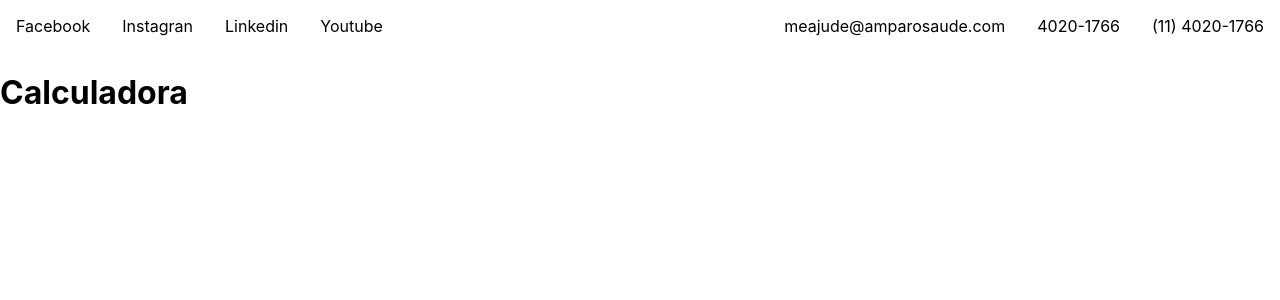
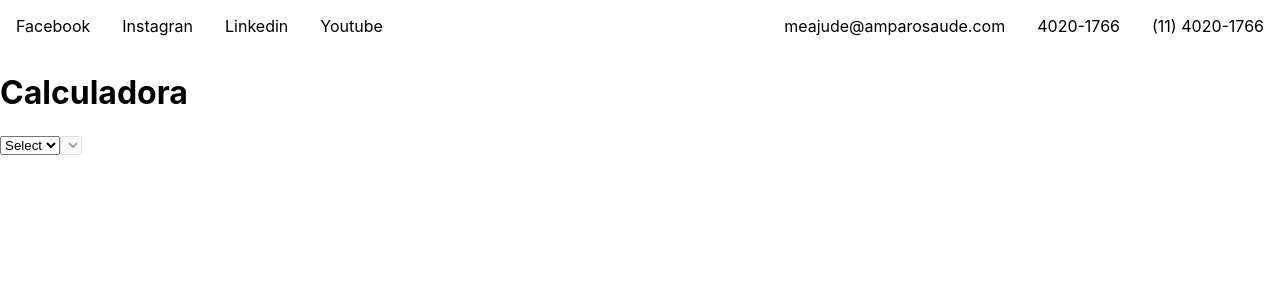
Before and after one commit to joaoreisjpk/Amparo-Saude-Challenge, a Next.js app: page /calculadora in a window 1280 px wide. Shown: the top 300 px of the page. Built offline with nearby package versions, Linux system fonts and the light colour scheme.

Commit message:
doing the selects on calculadora page

```diff
--- a/src/interfaces/index.ts
+++ b/src/interfaces/index.ts
@@ -1,4 +1,4 @@
-interface priceItem {
+export interface priceItem {
   id: number;
   origem: string;
   destino: string;
--- a/src/pages/calculadora/index.tsx
+++ b/src/pages/calculadora/index.tsx
@@ -1,13 +1,32 @@
-import type { GetServerSideProps } from 'next';
+import type { GetStaticProps } from 'next';
 import Head from 'next/head';
-import { useEffect } from 'react';
+import { useEffect, useMemo, useState } from 'react';
 import Header from '../../components/Header';
-import { pricesData } from '../../interfaces';
+import { priceItem, pricesData } from '../../interfaces';
 
 export default function Calculadora({ data }: pricesData): JSX.Element {
+  const [firstSelectOption, setFirstSelectOption] = useState<string[]>();
+  const [firstSelectValue, setFirstSelectValue] = useState('Select');
+  const [secondSelectOptions, setSecondSelectOptions] = useState<priceItem[]>();
+
+  const dataReduce = useMemo(
+    () =>
+      data.reduce((acc, { origem }) => {
+        if (acc.includes(origem)) return acc;
+
+        return [...acc, origem];
+      }, [] as string[]),
+    [data]
+  );
+
   useEffect(() => {
-    console.log(data);
-  }, [data]);
+    setFirstSelectOption(['Select', ...dataReduce]);
+  }, [dataReduce]);
+
+  useEffect(() => {
+    const array = data.filter(({ origem }) => origem === firstSelectValue);
+    setSecondSelectOptions(array);
+  }, [data, dataReduce, firstSelectValue]);
 
   return (
     <div>
@@ -18,11 +37,29 @@ export default function Calculadora({ data }: pricesData): JSX.Element {
       </Head>
       <Header />
       <h1>Calculadora</h1>
+      <select
+        name=''
+        id=''
+        onChange={({ target }) => setFirstSelectValue(target.value)}
+      >
+        {firstSelectOption?.map((item) => (
+          <option key={item} value={item}>
+            {item}
+          </option>
+        ))}
+      </select>
+      <select name='' id='' disabled={firstSelectValue === 'Select'}>
+        {secondSelectOptions?.map(({ id, destino }) => (
+          <option key={id} value={destino}>
+            {destino}
+          </option>
+        ))}
+      </select>
     </div>
   );
 }
 
-export const getServerSideProps: GetServerSideProps = async () => {
+export const getStaticProps: GetStaticProps = async () => {
   const response = await fetch('http://localhost:3000/api/prices');
   const data = await response.json();
 
```
